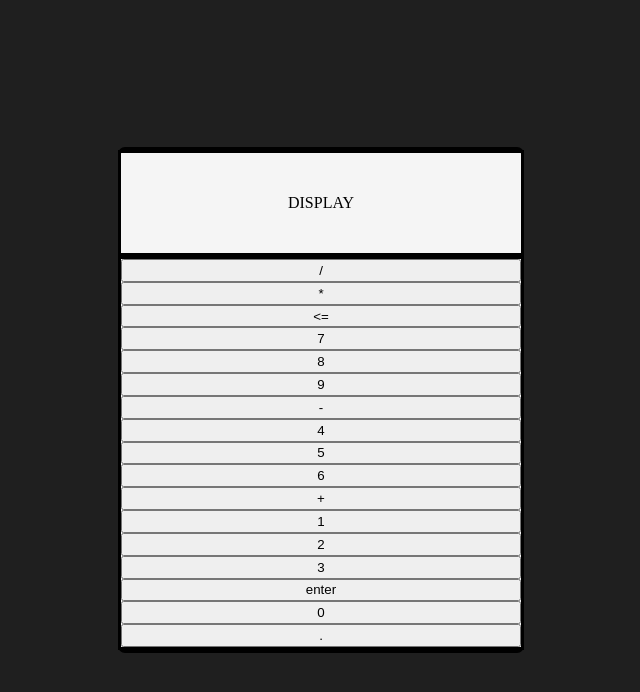
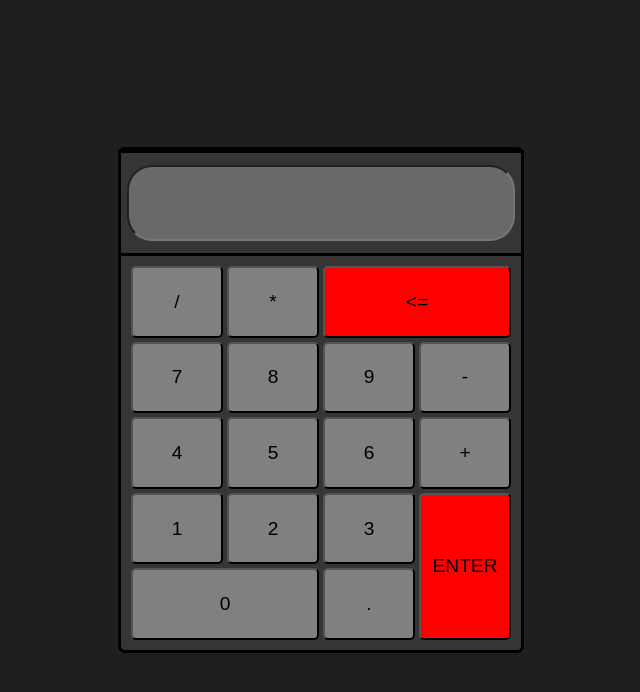
Before and after one commit to Downeyn21/Calculator, a React (Vite) app: page / in a window 1280 px wide. Shown: the top 692 px of the page, without its empty margins (319-959 px from the left). Built offline with nearby package versions, Linux system fonts and the light colour scheme.

Commit message:
keypad style

```diff
--- a/src/Components/Display.jsx
+++ b/src/Components/Display.jsx
@@ -2,7 +2,10 @@ function Display() {
     return (
         <>
             <div className="displayContainer">
-                DISPLAY
+                <input
+                type="text"
+                readOnly
+            />
             </div>
         </>
     );
--- a/src/Components/Keypad.jsx
+++ b/src/Components/Keypad.jsx
@@ -5,7 +5,7 @@ function Keypad() {
     const keys = [
         {label: '/'},
         {label: '*'},
-        {label: '<=', colSpan: 2},
+        {label: '<=', className: 'wideKey backKey'},
 
         {label: '7'},
         {label: '8'},
@@ -21,8 +21,8 @@ function Keypad() {
         {label: '2'},
         {label: '3'},
 
-        {label: 'enter', rowSpan: 2},
-        {label: '0', colSpan: 2},
+        {label: 'ENTER', className: 'tallKey'},
+        {label: '0', className: 'wideKey'},
         {label: '.'}
     ]
 
@@ -33,6 +33,7 @@ function Keypad() {
                 {keys.map((key, index) => (
                     <button
                     key={index}
+                    className={key.className || ''}
                     >
                         {key.label}
                     </button>
--- a/src/Style/main.scss
+++ b/src/Style/main.scss
@@ -2,7 +2,7 @@
 @use './mixin' as *;
 
 .mainContainer {
-    background-color: whitesmoke;
+    background-color: rgb(54, 53, 51);
     border: solid 3px;
     border-radius: 7px;
     width: 400px;
@@ -18,12 +18,44 @@
     height: 100px;
     border: solid;
     @include flex-center;
+
+    input {
+        width: 95%;
+        height: 70%;
+        border-radius: 25px;
+        background-color: rgb(105, 105, 105);
+        pointer-events: none;
+    }
+    input :focus {
+        outline: none;
+    }
 }
 
 .keypadContainer {
-    width: 100%;
-    border: solid;
+    width: 95%;
     flex-grow: 1;
     display: grid;
+    grid-template-rows: repeat(5, 1fr);
+    grid-template-columns: repeat(4, 1fr);
+    gap: 4px;
+    padding: 10px;
 
+    button {
+        background-color: grey;
+        border-radius: 5px;
+        font-size: larger;
+    }
 }
+
+.tallKey {
+    grid-row: span 2;
+    background-color: red !important;
+}
+
+.wideKey {
+    grid-column: span 2;
+}
+
+.backKey {
+    background-color: red !important;
+}
```
